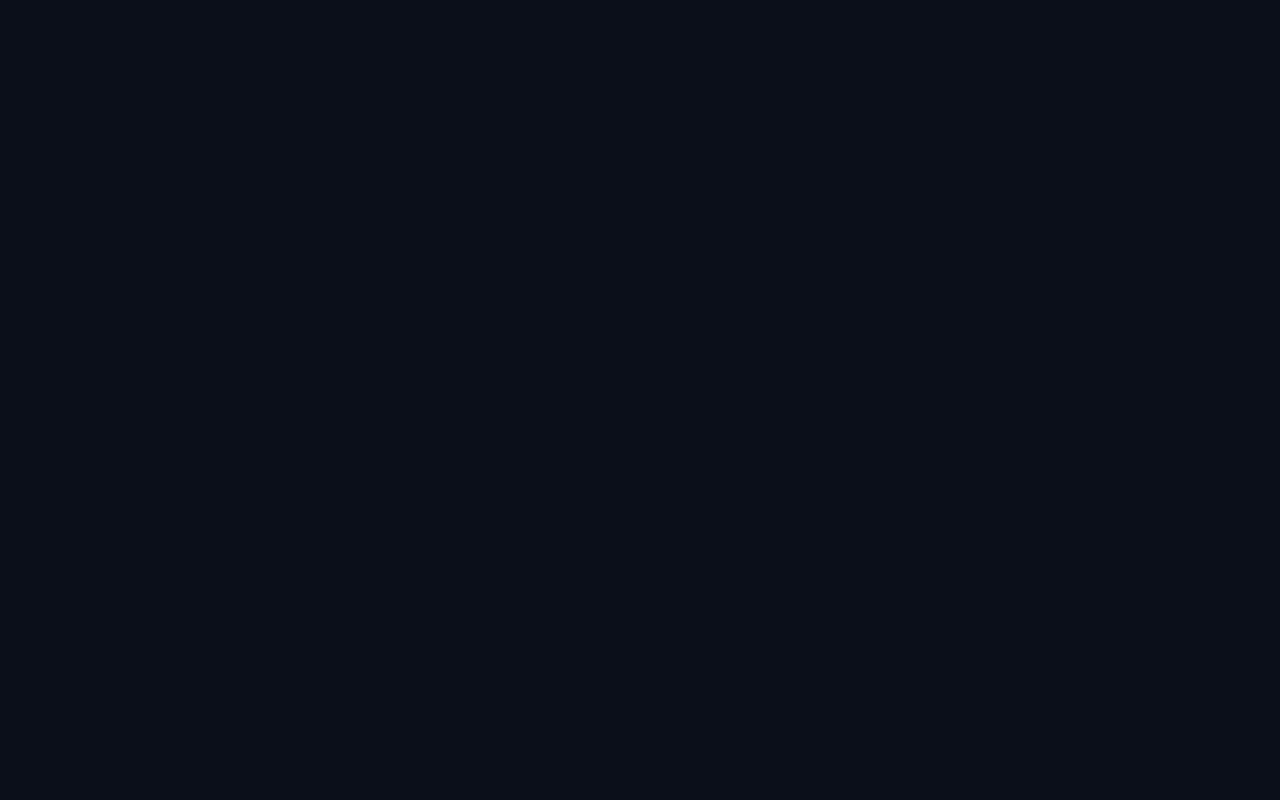
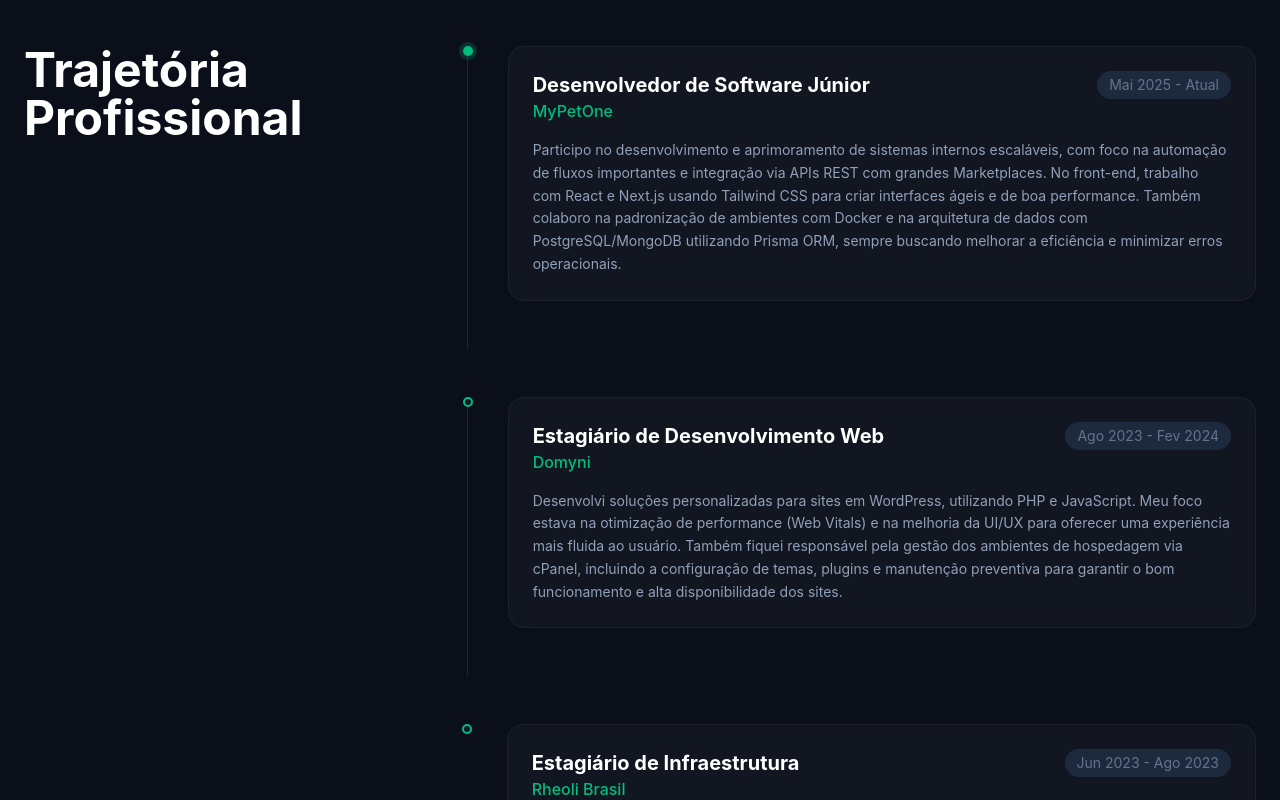
Before and after one commit to Christie-Cardoso/Portfolio, a React (Vite) app: page / in a window 1280 px wide. Shown: the part 2980-3780 px from the top of the page. Before the commit the page ends 2930 px from the top, so only its background shows below. Built offline with nearby package versions, Linux system fonts and the light colour scheme.

Commit message:
feat: add Experience component

```diff
--- /dev/null
+++ b/src/components/sections/ExperienceTimeline.tsx
@@ -0,0 +1,56 @@
+import React from "react";
+import { EXPERIENCES } from "../../constants/constants";
+
+const ExperienceTimeline: React.FC = () => {
+  return (
+    <section id="experience" className="py-24">
+      <div className="container mx-auto px-6">
+        <div className="flex flex-col md:flex-row gap-12">
+          <div className="md:w-1/3">
+            <h2 className="text-3xl md:text-5xl font-bold text-white mb-6">
+              Trajetória Profissional
+            </h2>
+          </div>
+
+          <div className="md:w-2/3 space-y-12">
+            {EXPERIENCES.map((exp) => (
+              <div
+                key={exp.id}
+                className="relative pl-10 border-l border-emerald-500/20 last:border-0 pb-12 last:pb-0 group"
+              >
+                <div
+                  className={`absolute top-0 -left-1.25 w-2.5 h-2.5 rounded-full border-2 border-emerald-500 ${
+                    exp.current
+                      ? "bg-emerald-500 ring-4 ring-emerald-500/20"
+                      : "bg-slate-900"
+                  } transition-all group-hover:scale-150`}
+                ></div>
+
+                <div className="glass p-6 rounded-2xl group-hover:bg-white/5 transition-all">
+                  <div className="flex flex-wrap justify-between items-start mb-4">
+                    <div>
+                      <h3 className="text-xl font-bold text-white group-hover:text-emerald-400 transition-colors">
+                        {exp.role}
+                      </h3>
+                      <p className="text-emerald-500 font-medium">
+                        {exp.company}
+                      </p>
+                    </div>
+                    <span className="text-sm text-slate-500 bg-slate-800 px-3 py-1 rounded-full">
+                      {exp.period}
+                    </span>
+                  </div>
+                  <p className="text-slate-400 text-sm leading-relaxed">
+                    {exp.description}
+                  </p>
+                </div>
+              </div>
+            ))}
+          </div>
+        </div>
+      </div>
+    </section>
+  );
+};
+
+export default ExperienceTimeline;
--- a/src/components/sections/Skills.tsx
+++ b/src/components/sections/Skills.tsx
@@ -10,7 +10,6 @@ const Skills: React.FC = () => {
 
   return (
     <section id="skills" className="py-24 relative overflow-hidden">
-      {/* Background patterns */}
       <div className="absolute top-0 right-0 w-125 h-125 bg-blue-500/5 rounded-full blur-[120px] -mr-64 -mt-64"></div>
       <div className="absolute bottom-0 left-0 w-125 h-125 bg-emerald-500/5 rounded-full blur-[120px] -ml-64 -mb-64"></div>
 
--- a/src/constants/constants.tsx
+++ b/src/constants/constants.tsx
@@ -1,5 +1,5 @@
 import { ChefHat, Gamepad2, Dumbbell, Volleyball } from "lucide-react";
-import type { Project, Skill } from "../types/types";
+import type { Project, Skill, Experience } from "../types/types";
 
 export const PROJECTS: Project[] = [
   {
@@ -193,3 +193,33 @@ export const SKILLS: Skill[] = [
     category: "Tools & DevOps",
   },
 ];
+
+export const EXPERIENCES: Experience[] = [
+  {
+    id: "exp1",
+    company: "MyPetOne",
+    role: "Desenvolvedor de Software Júnior",
+    period: "Mai 2025 - Atual",
+    description:
+      "Participo no desenvolvimento e aprimoramento de sistemas internos escaláveis, com foco na automação de fluxos importantes e integração via APIs REST com grandes Marketplaces. No front-end, trabalho com React e Next.js usando Tailwind CSS para criar interfaces ágeis e de boa performance. Também colaboro na padronização de ambientes com Docker e na arquitetura de dados com PostgreSQL/MongoDB utilizando Prisma ORM, sempre buscando melhorar a eficiência e minimizar erros operacionais.",
+    current: true,
+  },
+  {
+    id: "exp2",
+    company: "Domyni",
+    role: "Estagiário de Desenvolvimento Web",
+    period: "Ago 2023 - Fev 2024",
+    description:
+"Desenvolvi soluções personalizadas para sites em WordPress, utilizando PHP e JavaScript. Meu foco estava na otimização de performance (Web Vitals) e na melhoria da UI/UX para oferecer uma experiência mais fluida ao usuário. Também fiquei responsável pela gestão dos ambientes de hospedagem via cPanel, incluindo a configuração de temas, plugins e manutenção preventiva para garantir o bom funcionamento e alta disponibilidade dos sites.",
+        current: false,
+  },
+  {
+    id: "exp3",
+    company: "Rheoli Brasil",
+    role: "Estagiário de Infraestrutura",
+    period: "Jun 2023 - Ago 2023",
+    description:
+"Prestei suporte técnico para usuários finais e auxiliei na administração de infraestrutura de redes. Implementei rotinas de backup e recuperação de dados para garantir a integridade da informação e a continuidade dos processos. Também fiquei envolvido na gestão de chamados técnicos e na configuração de máquinas em ambientes híbridos (Windows/Linux), sempre buscando resolver problemas de forma eficiente.",
+            current: false,
+  },
+];
--- a/src/pages/Home.tsx
+++ b/src/pages/Home.tsx
@@ -2,6 +2,7 @@ import React from "react";
 import Hero from "../components/sections/Hero";
 import About from "../components/sections/About";
 import Skills from "../components/sections/Skills";
+import ExperienceTimeline from "../components/sections/ExperienceTimeline";
 
 const Home: React.FC = () => {
   return (
@@ -9,6 +10,7 @@ const Home: React.FC = () => {
       <Hero />
       <About />
       <Skills />
+      <ExperienceTimeline />
     </main>
   );
 };
```
Also changed, not shown: src/types/types.ts (+9 -0 lines).
